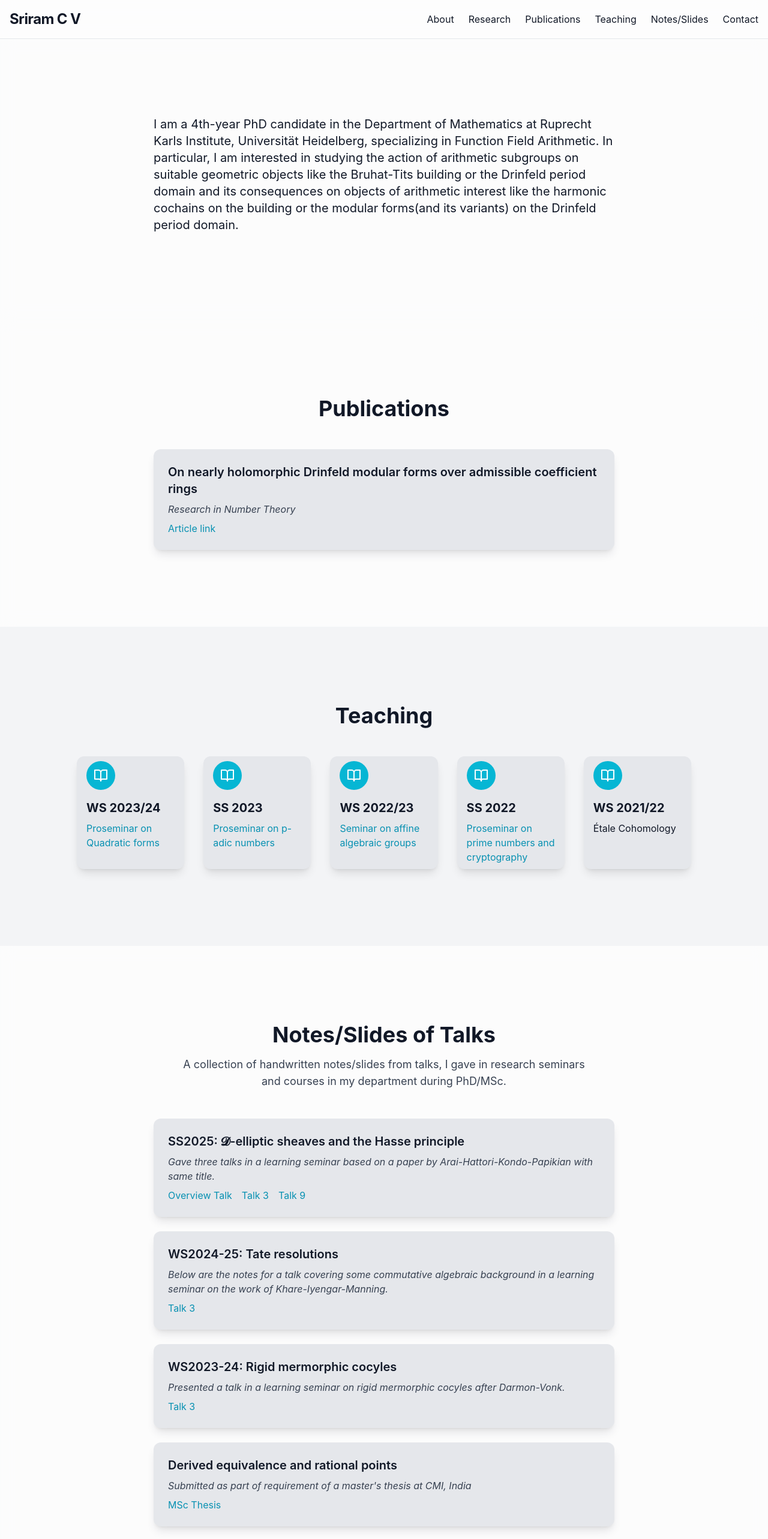
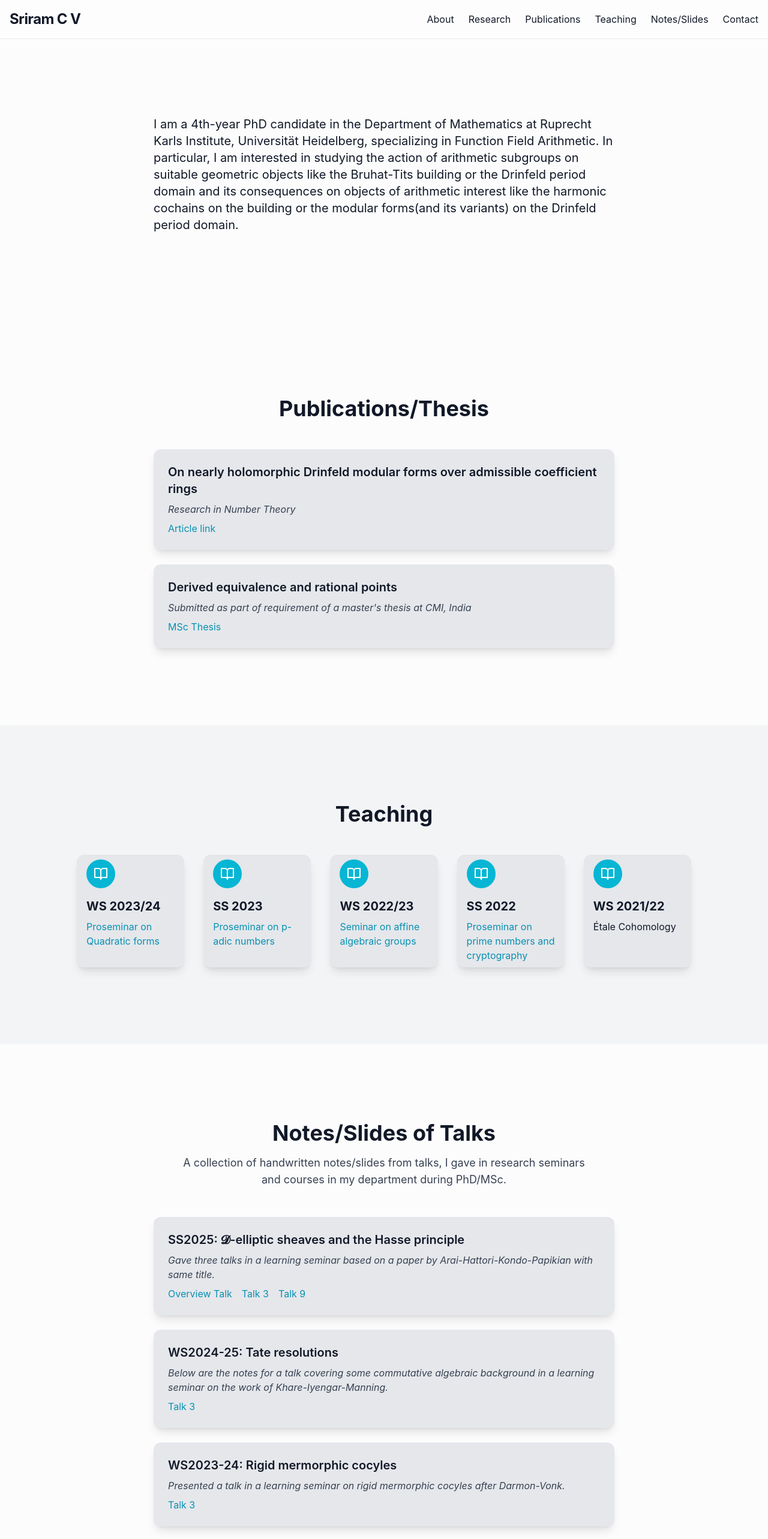
Before and after one commit to sriram-chinthalagiri/webpage, a React (Vite) app: page / in a window 1280 px wide. Shown: the top 2566 px of the page at 60% size. Built offline with nearby package versions, Linux system fonts and the light colour scheme.

Commit message:
Update App.jsx

```diff
--- a/src/App.jsx
+++ b/src/App.jsx
@@ -71,7 +71,7 @@ const App = () => {
       {/* Publications Section */}
       <section id="publications" className={`py-20 md:py-32 bg-white/70 backdrop-blur-md text-gray-900`}>
         <div className="container mx-auto px-4">
-          <h2 className="text-3xl md:text-4xl font-bold text-center mb-12">Publications</h2>
+          <h2 className="text-3xl md:text-4xl font-bold text-center mb-12">Publications/Thesis</h2>
           <div className="max-w-3xl mx-auto">
             <ul className="space-y-6">
               {/* Publication Item 1 */}
@@ -84,7 +84,16 @@ const App = () => {
                   </a>
                 </p>
               </li>
-
+              {/* Publication Item 2 */}
+              <li className="bg-gray-200 p-6 rounded-xl shadow-lg">
+                <h3 className="text-xl font-semibold mb-2">Derived equivalence and rational points</h3>
+                <p className="text-gray-700 italic mb-2">Submitted as part of requirement of a master's thesis at CMI, India</p>
+                <p className="text-gray-700">
+                  <a href="/webpage/public/Msc_thesis.pdf" target="_blank" rel="noopener noreferrer" download className="text-cyan-600 hover:text-cyan-500">
+                    MSc Thesis
+                  </a>
+                </p>
+              </li>
             </ul>
           </div>
         </div>
@@ -196,17 +205,8 @@ const App = () => {
 
                 </div>
               </li>
+
               {/* Talk Item 4*/}
-              <li className="bg-gray-200 p-6 rounded-xl shadow-lg">
-                <h3 className="text-xl font-semibold mb-2">Derived equivalence and rational points</h3>
-                <p className="text-gray-700 italic mb-2">Submitted as part of requirement of a master's thesis at CMI, India</p>
-                <p className="text-gray-700">
-                  <a href="/webpage/public/Msc_thesis.pdf" target="_blank" rel="noopener noreferrer" download className="text-cyan-600 hover:text-cyan-500">
-                    MSc Thesis
-                  </a>
-                </p>
-              </li>
-              {/* Talk Item 5*/}
               <li className="bg-gray-200 p-6 rounded-xl shadow-lg">
                 <h3 className="text-xl font-semibold mb-2">(Aug-Nov 2019)Rigid Analytic Geometry(Lectures by Prof. Pramath Sastry)</h3>
                 <p className="text-gray-700 italic mb-2">Gave a talk, as part of the final exam, on a proof of rigid analytic GAGA, emulating the argument of Neeman in his excellent book "Algebraic and Analytic Geometry".</p>
```
